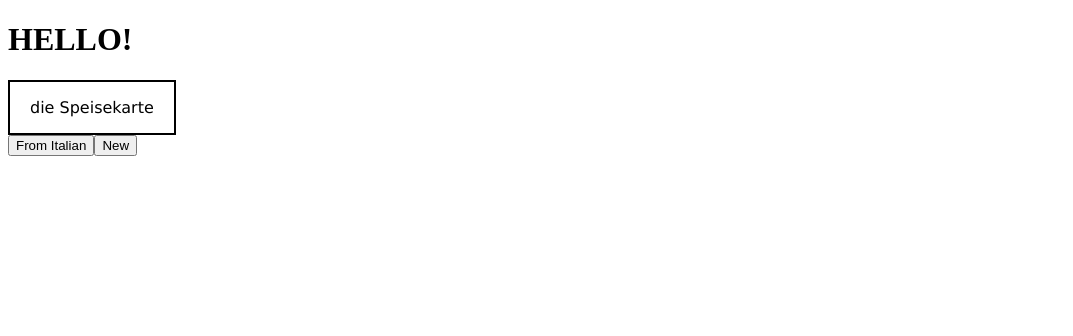
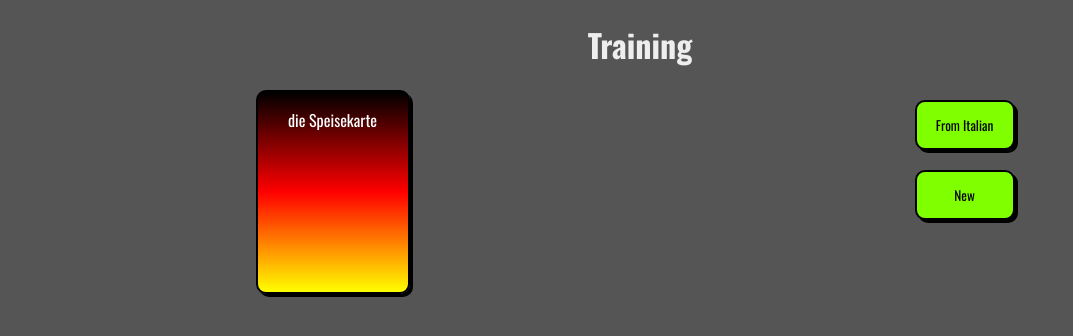
Before and after one commit to stefano-galati/duolingoTraining, a React (Vite) app in the folder duolingoTraining/: page / in a window 1280 px wide. Shown: the top 336 px of the page, without its empty margins (0-1073 px from the left). Built offline with nearby package versions, Linux system fonts and the light colour scheme.

Commit message:
A bit of CSS (font, colors, depth)

```diff
--- a/duolingoTraining/index.html
+++ b/duolingoTraining/index.html
@@ -3,6 +3,9 @@
   <head>
     <meta charset="UTF-8" />
     <link rel="icon" type="image/svg+xml" href="https://cdn.jim-nielsen.com/ios/512/duolingo-language-lessons-2024-04-03.png?rf=1024" />
+    <link rel="preconnect" href="https://fonts.googleapis.com">
+    <link rel="preconnect" href="https://fonts.gstatic.com" crossorigin>
+    <link href="https://fonts.googleapis.com/css2?family=Oswald:wght@200..700&family=Ubuntu:wght@300;400;700&display=swap" rel="stylesheet">
     <meta name="viewport" content="width=device-width, initial-scale=1.0" />
     <title>DuoTraining</title>
   </head>
--- a/duolingoTraining/src/App.css
+++ b/duolingoTraining/src/App.css
@@ -0,0 +1,6 @@
+.deep{
+    border: 2px solid black;
+    border-radius: 10px;
+    box-shadow: black 3px 3px;
+    font-family: "Oswald", sans-serif;
+}
--- /dev/null
+++ b/duolingoTraining/src/components/Button/Button.css
@@ -0,0 +1,12 @@
+.button{
+    width: 100px;
+    height: 50px;
+    background-color: chartreuse;
+}
+
+.button:active{
+    position: relative;
+    top: 2px;
+    left: 2px;
+    box-shadow: none;
+}
--- /dev/null
+++ b/duolingoTraining/src/components/Button/Button.jsx
@@ -0,0 +1,10 @@
+import React from "react";
+import "./Button.css"
+
+export default function Button(props){
+    let {text, onClick} = props;
+
+    return(
+        <button className="deep button" onClick={onClick}>{text}</button>
+    )
+}
--- a/duolingoTraining/src/components/Card/Card.css
+++ b/duolingoTraining/src/components/Card/Card.css
@@ -1,8 +1,15 @@
 .card{
-    border: 2px solid black;
-    width: fit-content;
-    padding-right: 20px;
-    padding-left: 20px;
+    width: 150px;
+    height: 200px;
+    text-align: center;
+}
 
-    font-family: Verdana, Geneva, Tahoma, sans-serif;
+.italian{
+    background: linear-gradient(90deg, green, white, red);
+    color: black;
 }
+
+.german{
+    background: linear-gradient(180deg, black, red, yellow);
+    color: white;
+}
--- a/duolingoTraining/src/components/Card/Card.jsx
+++ b/duolingoTraining/src/components/Card/Card.jsx
@@ -1,4 +1,4 @@
-import React, {useState} from "react";
+import React, {useEffect, useState} from "react";
 import "./Card.css"
 
 const Card = (props) => {
@@ -6,7 +6,7 @@ const Card = (props) => {
     const {word, translation, plural, fromItalian} = props;
     const [isFront, setIsFront] = useState(true);
 
-    let front, back;
+    let front, back, frontLanguage;
 
     if(fromItalian){
         front = [translation];
@@ -17,12 +17,28 @@ const Card = (props) => {
         back = [translation];
     }
 
+    //useEffect to upload states
+    if(fromItalian){
+        if(isFront)
+            frontLanguage = "italian";
+        else
+            frontLanguage = "german"
+    }
+    else{
+        if(isFront)
+            frontLanguage = "german"
+        else
+            frontLanguage = "italian"
+    }
+    console.log("Front language: " + frontLanguage);
+
     //console.log(front);
     //console.log(back);
+    console.log("deep card " + frontLanguage);
 
     return(
     <>
-        <div className={"card " + fromItalian} onClick={() => setIsFront(x => !x)}>
+        <div className={"deep card " + frontLanguage} onClick={() => setIsFront(x => !x)}>
             {isFront ?
             front.map(x => <p>{x}</p>)
             :
--- a/duolingoTraining/src/components/ToggleTranslation/toggle.css
+++ b/duolingoTraining/src/components/ToggleTranslation/toggle.css
@@ -0,0 +1,3 @@
+.toggle{
+
+}
--- a/duolingoTraining/src/components/ToggleTranslation/toggle.jsx
+++ b/duolingoTraining/src/components/ToggleTranslation/toggle.jsx
@@ -1,13 +1,14 @@
 import React from "react";
+import "./Toggle.css";
 
 const Toggle = ({fromItalian, setFromItalian}) => {
     console.log(fromItalian);
 
     return(
-        <>
+        <div className="toggle">
             {/* () => inside of the onClick in order to avoid having it executed immediately */}
-            <button onClick={() => setFromItalian(x => !x)}>{!fromItalian ? "From Italian" : "From German"}</button>
-        </>
+            <button className="deep button" onClick={() => setFromItalian(x => !x)}>{!fromItalian ? "From Italian" : "From German"}</button>
+        </div>
     )
 }
 
--- a/duolingoTraining/src/components/Training/Training.css
+++ b/duolingoTraining/src/components/Training/Training.css
@@ -0,0 +1,18 @@
+h1{
+    text-align: center;
+}
+
+#training{
+    /*border: 2px solid black;*/
+}
+
+.flexContainer{
+    display: flex;
+    flex-direction: row;
+    justify-content: space-around;
+}
+
+.buttonContainer{
+    /*border: 2px solid black;*/
+    padding: 10px;
+}
--- a/duolingoTraining/src/components/Training/Training.jsx
+++ b/duolingoTraining/src/components/Training/Training.jsx
@@ -2,7 +2,9 @@ import React from "react";
 import { useState, useEffect } from "react";
 import { realTranslations } from "../../assets/realTranslations";
 import Card from "../Card/Card";
-import Toggle from "../ToggleTranslation/toggle";
+import Toggle from "../ToggleTranslation/Toggle";
+import Button from "../Button/Button";
+import "./Training.css"
 
 const Training = () => {
     const wordRegex = /^(.*)$/
@@ -71,12 +73,25 @@ const Training = () => {
     */
 
     return(
-        <>
-            <h1>HELLO!</h1>
-            <Card fromItalian={fromItalian} word={currentWord.word} translation={currentWord.translation} plural={currentWord.plural} />
-            <Toggle fromItalian={fromItalian} setFromItalian={setFromItalian} />
-            <button onClick={changeWord}>New</button>
-        </>
+        <div id="training">
+            <h1>Training</h1>
+            <div className="flexContainer">
+                <div className="cardContainer">
+                    <Card fromItalian={fromItalian} word={currentWord.word}
+                        translation={currentWord.translation} plural={currentWord.plural} />
+                </div>
+                <div>
+                    <div className="buttonContainer">
+                        <Toggle fromItalian={fromItalian} setFromItalian={setFromItalian} />
+                    </div>
+                    <div className="buttonContainer">
+                        <Button onClick={changeWord} text="New"/>
+                    </div>
+                </div>
+            </div>
+
+
+        </div>
     )
 }
 
--- a/duolingoTraining/src/index.css
+++ b/duolingoTraining/src/index.css
@@ -0,0 +1,5 @@
+body{
+    background-color: #555555;
+    color: #eeeeee;
+    font-family: "Oswald", sans-serif;
+}
```
